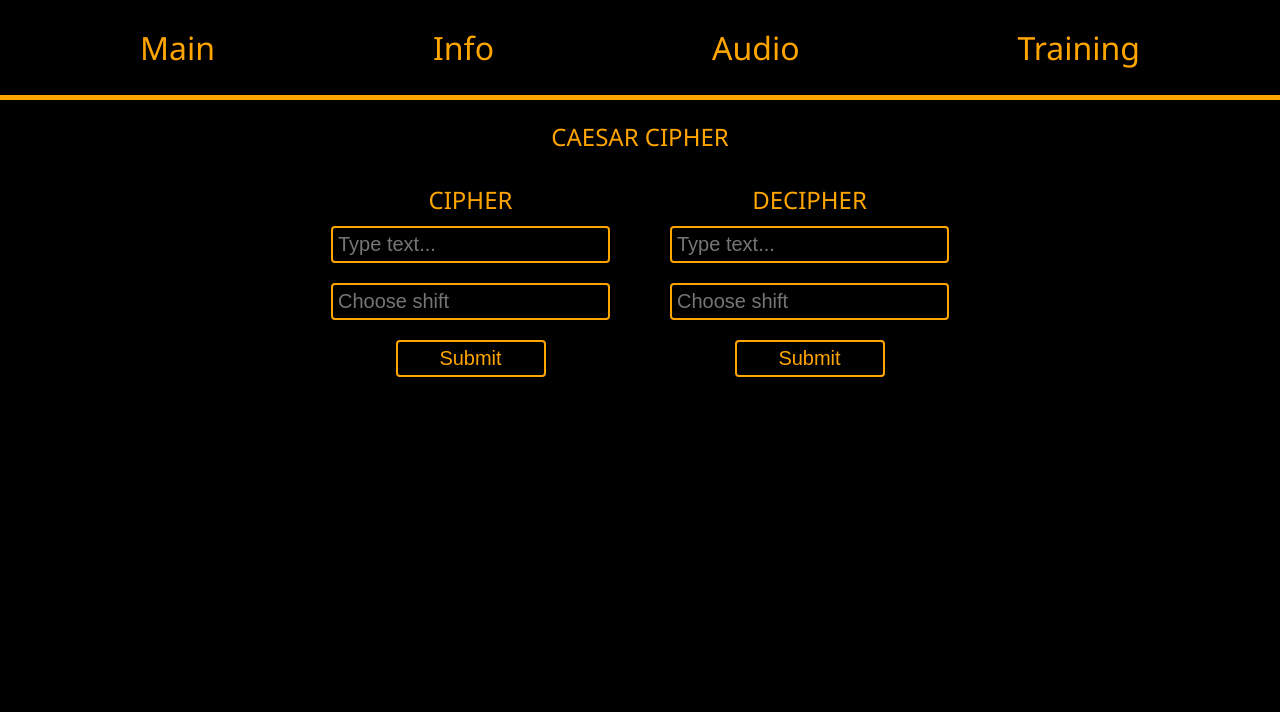
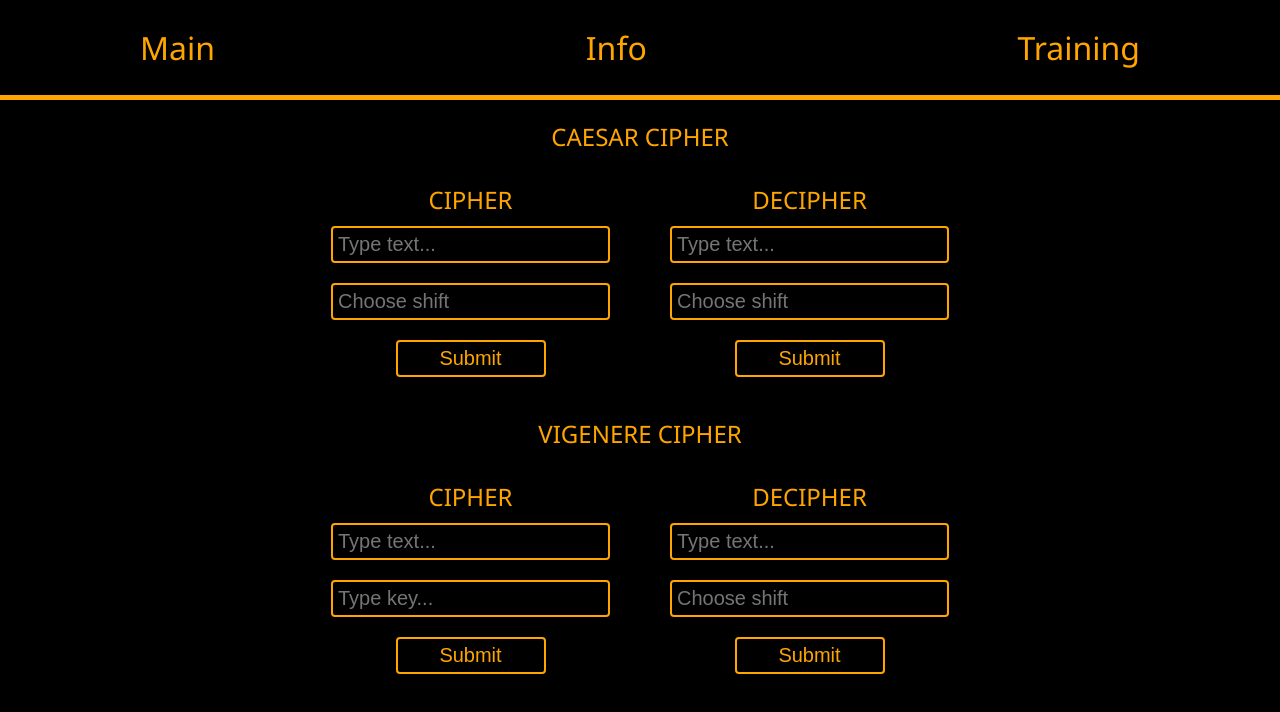
Before and after one commit to Roman0vsky/denis, a React (Create React App) app: page /training in a window 1280 px wide. Shown: the top 712 px of the page. Built offline with nearby package versions, Linux system fonts and the light colour scheme.

Commit message:
added vigenere cipher

```diff
--- a/src/App.js
+++ b/src/App.js
@@ -8,7 +8,6 @@ function App() {
         <nav>
           <Link to="/main">Main</Link>
           <Link to="/info">Info</Link>
-          <Link to="/audio">Audio</Link>
           <Link to="/training">Training</Link>
         </nav>
       </header>
--- a/src/components/Audio/Audio.js
+++ /dev/null
@@ -1,14 +0,0 @@
-import React from "react";
-import "./Audio.css"
-
-export default function Audio() {
-  return (
-    <div>
-      App is working!
-      <br />
-      <br />
-      <br />
-      This is Audio page
-    </div>
-  );
-}
--- a/src/components/Training/Training.js
+++ b/src/components/Training/Training.js
@@ -15,6 +15,18 @@ export default function Training() {
     formState: { errors: errors2 },
   } = useForm();
   const [caesarDecipherResult, setCaesarDecipherResult] = useState("");
+  const {
+    register: register3,
+    handleSubmit: handleSubmit3,
+    formState: { errors: errors3 },
+  } = useForm();
+  const [vigenereCipherResult, setVigenereCipherResult] = useState("");
+  const {
+    register: register4,
+    handleSubmit: handleSubmit4,
+    formState: { errors: errors4 },
+  } = useForm();
+  const [vigenereDecipherResult, setVigenereDecipherResult] = useState("");
 
   const ru = [
     "а",
@@ -296,7 +308,54 @@ export default function Training() {
     }
     return tempResult;
   }
+  function vigenereCipher(data) {
+    const alphabet = "ABCDEFGHIJKLMNOPQRSTUVWXYZ";
+    const numAlphabet = {};
+    for (let i = 0; i < alphabet.length; i++) {
+      numAlphabet[alphabet[i]] = i;
+    }
+    const key = data.key.trim();
+    const text = data.text.trim();
+    let code = "";
 
+    for (let i = 0; i < text.length; i++) {
+      if (text[i] === " ") {
+        code += " ";
+      } else {
+        code +=
+          alphabet[
+            (numAlphabet[text[i]] + numAlphabet[key[i % key.length]]) %
+              alphabet.length
+          ];
+      }
+    }
+    return code;
+  }
+  function vigenereDecipher(data) {
+    const alphabet = "ABCDEFGHIJKLMNOPQRSTUVWXYZ";
+    const numAlphabet = {};
+    for (let i = 0; i < alphabet.length; i++) {
+      numAlphabet[alphabet[i]] = i;
+    }
+    const key = data.key.trim();
+    const text = data.text.trim();
+    let code = "";
+
+    for (let i = 0; i < text.length; i++) {
+      if (text[i] === " ") {
+        code += " ";
+      } else {
+        code +=
+          alphabet[
+            (numAlphabet[text[i]] -
+              numAlphabet[key[i % key.length]] +
+              alphabet.length) %
+              alphabet.length
+          ];
+      }
+    }
+    return code;
+  }
   return (
     <div className="ciphers">
       <div className="ciphers__cipher_caesar-cipher cipher caesar-cipher">
@@ -315,8 +374,9 @@ export default function Training() {
                 {...register("text", {
                   required: "This field is required",
                   pattern: {
-                    value: /^[a-zA-Z]([a-zA-Z\s]+[a-zA-Z])*$/,
-                    message: "Text should contain only english letters and last char should be a letter",
+                    value: /^[a-zA-Z]([a-zA-Z\s]*)[a-zA-Z]*$/,
+                    message:
+                      "Text should contain only english letters and spaces",
                   },
                 })}
                 placeholder="Type text..."
@@ -353,8 +413,9 @@ export default function Training() {
                 {...register2("text", {
                   required: "This field is required",
                   pattern: {
-                    value: /^[a-zA-Z]([a-zA-Z\s]+[a-zA-Z])*$/,
-                    message: "Text should contain only english letters and last char should be a letter",
+                    value: /^[a-zA-Z]([a-zA-Z\s]*)[a-zA-Z]*$/,
+                    message:
+                      "Text should contain only english letters and spaces",
                   },
                 })}
                 placeholder="Type text..."
@@ -378,9 +439,93 @@ export default function Training() {
             <div className="form__result">{caesarDecipherResult}</div>
           </div>
         </div>
+        <p className="cipher__title">VIGENERE CIPHER</p>
+        <div className="cipher__container">
+          <div className="cipher__wrapper">
+            <p className="cipher__title-cipher">CIPHER</p>
+            <form
+              onSubmit={handleSubmit3((data) => {
+                setVigenereCipherResult(vigenereCipher(data));
+              })}
+              key="3"
+              className="cipher__form form"
+            >
+              <input
+                {...register3("text", {
+                  required: "This field is required",
+                  pattern: {
+                    value: /^[A-Z]([A-Z\s]*)[A-Z]*$/,
+                    message:
+                      "Text should contain only english capital letters and spaces",
+                  },
+                })}
+                placeholder="Type text..."
+                autoComplete="off"
+                className="form__input"
+              />
+              <p className="form__errors">{errors3.text?.message}</p>
+              <input
+                {...register3("key", {
+                  required: "This field is required",
+                  pattern: {
+                    value: /^[A-Z][A-Z]*$/,
+                    message:
+                    "Text should contain only english capital letters",
+                  },
+                })}
+                placeholder="Type key..."
+                autoComplete="off"
+                className="form__input"
+              />
+              <p className="form__errors">{errors3.key?.message}</p>
+              <input type="submit" value="Submit" className="form__submit" />
+            </form>
+            <div className="form__result">{vigenereCipherResult}</div>
+          </div>
+
+          <div className="cipher__wrapper">
+            <p className="cipher__title-cipher">DECIPHER</p>
+            <form
+              onSubmit={handleSubmit4((data) => {
+                setVigenereDecipherResult(vigenereDecipher(data));
+              })}
+              key="4"
+              className="cipher__form form"
+            >
+              <input
+                {...register4("text", {
+                  required: "This field is required",
+                  pattern: {
+                    value: /^[A-Z]([A-Z\s]*)[A-Z]*$/,
+                    message:
+                      "Text should contain only english capital letters and spaces",
+                  },
+                })}
+                placeholder="Type text..."
+                autoComplete="off"
+                className="form__input"
+              />
+              <p className="form__errors">{errors4.text?.message}</p>
+              <input
+                {...register4("key", {
+                  required: "This field is required",
+                  pattern: {
+                    value: /^[A-Z][A-Z]*$/,
+                    message:
+                      "Text should contain only english capital letters",
+                  },
+                })}
+                placeholder="Choose shift"
+                autoComplete="off"
+                className="form__input"
+              />
+              <p className="form__errors">{errors4.key?.message}</p>
+              <input type="submit" value="Submit" className="form__submit" />
+            </form>
+            <div className="form__result">{vigenereDecipherResult}</div>
+          </div>
+        </div>
       </div>
-
-
     </div>
   );
 }
```
Also changed, not shown: src/index.js (+1 -6 lines), src/components/Audio/Audio.css (deleted).
